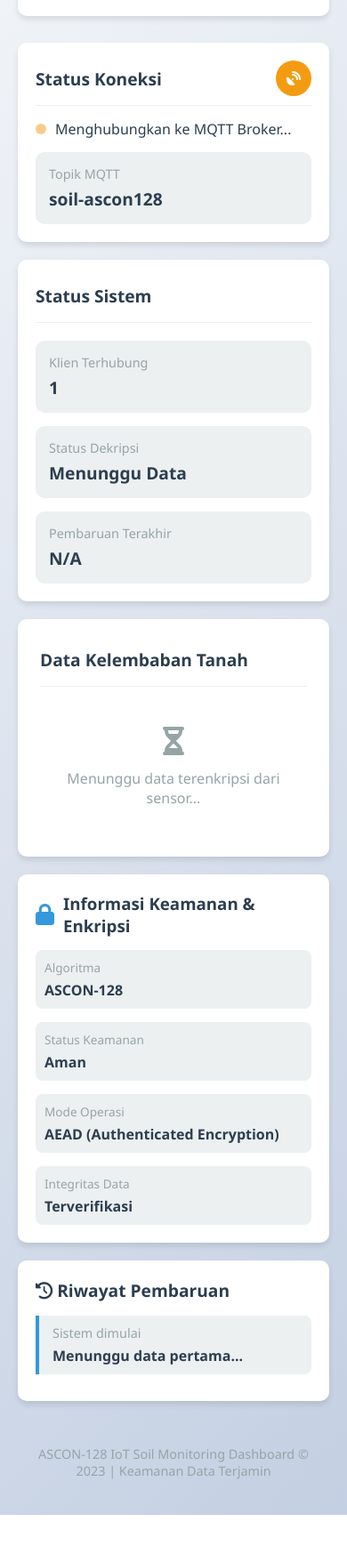
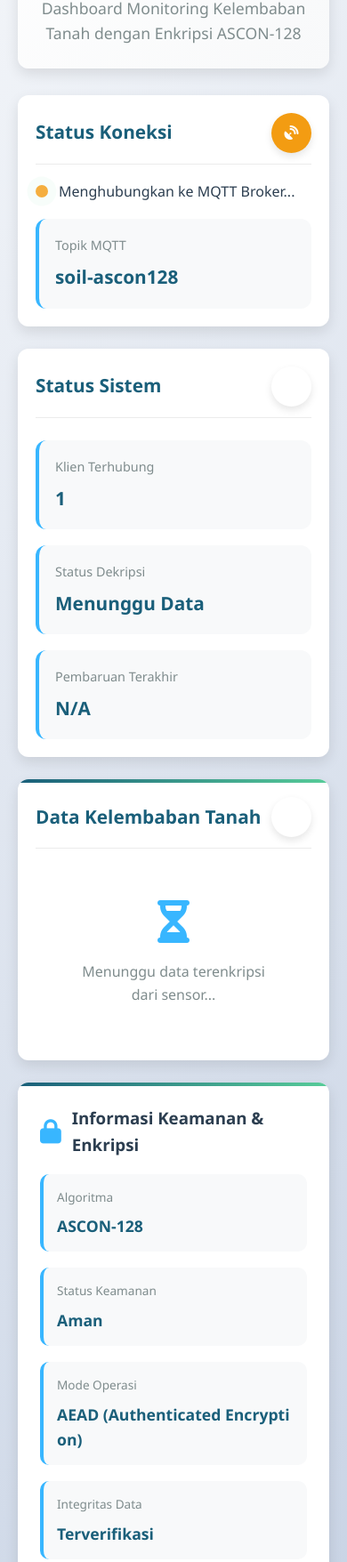
Before and after one commit to Vannobble/Moisture-Monitor, a plain HTML site: page templates/index.html in a window 390 px wide. Shown: the part 244-2000 px from the top of the page at 89% size. Before the commit the page ends 1947 px from the top, so only its background shows below. Drawn offline with nearby package versions, Linux system fonts and the light colour scheme; no server answers.

Commit message:
Initial commit

```diff
--- a/templates/index.html
+++ b/templates/index.html
@@ -8,16 +8,18 @@
     <link rel="stylesheet" href="https://cdnjs.cloudflare.com/ajax/libs/font-awesome/6.4.0/css/all.min.css">
     <style>
         :root {
-            --primary: #2c3e50;
-            --secondary: #3498db;
-            --success: #27ae60;
+            --primary: #1a5f7a;
+            --secondary: #57cc99;
+            --accent: #38b6ff;
+            --success: #2ecc71;
             --warning: #f39c12;
             --danger: #e74c3c;
-            --light: #ecf0f1;
+            --light: #f8f9fa;
             --dark: #2c3e50;
-            --gray: #95a5a6;
-            --shadow: 0 4px 6px rgba(0, 0, 0, 0.1);
-            --radius: 10px;
+            --gray: #7f8c8d;
+            --shadow: 0 6px 15px rgba(0, 0, 0, 0.1);
+            --radius: 12px;
+            --transition: all 0.3s ease;
         }
 
         * {
@@ -32,6 +34,7 @@
             color: var(--dark);
             min-height: 100vh;
             padding: 20px;
+            line-height: 1.6;
         }
 
         .container {
@@ -42,10 +45,22 @@
         header {
             text-align: center;
             margin-bottom: 30px;
-            padding: 20px;
-            background: white;
+            padding: 25px;
+            background: linear-gradient(135deg, #ffffff 0%, #f8f9fa 100%);
             border-radius: var(--radius);
             box-shadow: var(--shadow);
+            position: relative;
+            overflow: hidden;
+        }
+
+        header::before {
+            content: '';
+            position: absolute;
+            top: 0;
+            left: 0;
+            width: 100%;
+            height: 4px;
+            background: linear-gradient(to right, var(--primary), var(--secondary));
         }
 
         .logo {
@@ -57,64 +72,88 @@
         }
 
         .logo i {
-            font-size: 2.5rem;
+            font-size: 2.8rem;
             color: var(--secondary);
+            text-shadow: 0 2px 5px rgba(0, 0, 0, 0.1);
         }
 
         h1 {
             color: var(--primary);
-            font-size: 2.2rem;
+            font-size: 2.4rem;
             font-weight: 700;
+            letter-spacing: -0.5px;
         }
 
         .subtitle {
             color: var(--gray);
             font-size: 1.1rem;
-            margin-top: 5px;
+            margin-top: 8px;
+            font-weight: 500;
         }
 
         .dashboard-grid {
             display: grid;
             grid-template-columns: repeat(auto-fit, minmax(300px, 1fr));
-            gap: 20px;
-            margin-bottom: 20px;
+            gap: 25px;
+            margin-bottom: 25px;
         }
 
         .card {
             background: white;
             border-radius: var(--radius);
             box-shadow: var(--shadow);
-            padding: 20px;
-            transition: transform 0.3s ease;
+            padding: 25px;
+            transition: var(--transition);
+            position: relative;
+            overflow: hidden;
+        }
+
+        .card::before {
+            content: '';
+            position: absolute;
+            top: 0;
+            left: 0;
+            width: 100%;
+            height: 4px;
+            background: linear-gradient(to right, var(--primary), var(--secondary));
+            transform: scaleX(0);
+            transform-origin: left;
+            transition: transform 0.5s ease;
+        }
+
+        .card:hover::before {
+            transform: scaleX(1);
         }
 
         .card:hover {
-            transform: translateY(-5px);
+            transform: translateY(-8px);
+            box-shadow: 0 12px 20px rgba(0, 0, 0, 0.15);
         }
 
         .card-header {
             display: flex;
             align-items: center;
             justify-content: space-between;
-            margin-bottom: 15px;
-            padding-bottom: 10px;
-            border-bottom: 1px solid var(--light);
+            margin-bottom: 18px;
+            padding-bottom: 12px;
+            border-bottom: 1px solid rgba(0, 0, 0, 0.08);
         }
 
         .card-title {
-            font-size: 1.2rem;
+            font-size: 1.3rem;
             font-weight: 600;
             color: var(--primary);
         }
 
         .card-icon {
-            width: 40px;
-            height: 40px;
+            width: 45px;
+            height: 45px;
             border-radius: 50%;
             display: flex;
             align-items: center;
             justify-content: center;
             color: white;
+            box-shadow: 0 4px 8px rgba(0, 0, 0, 0.1);
         }
 
         .icon-connected {
@@ -132,14 +171,15 @@
         .status-indicator {
             display: flex;
             align-items: center;
-            gap: 10px;
-            margin-bottom: 15px;
+            gap: 12px;
+            margin-bottom: 18px;
         }
 
         .status-dot {
-            width: 12px;
-            height: 12px;
+            width: 14px;
+            height: 14px;
             border-radius: 50%;
+            box-shadow: 0 0 5px rgba(0, 0, 0, 0.2);
         }
 
         .dot-connected {
@@ -157,66 +197,94 @@
         }
 
         @keyframes pulse {
-            0% { opacity: 1; }
-            50% { opacity: 0.5; }
-            100% { opacity: 1; }
+            0% {
+                opacity: 1;
+                box-shadow: 0 0 0 0 rgba(46, 204, 113, 0.7);
+            }
+            70% {
+                opacity: 0.8;
+                box-shadow: 0 0 0 10px rgba(46, 204, 113, 0);
+            }
+            100% {
+                opacity: 1;
+                box-shadow: 0 0 0 0 rgba(46, 204, 113, 0);
+            }
         }
 
         .data-display {
             background: white;
             border-radius: var(--radius);
             box-shadow: var(--shadow);
-            padding: 25px;
-            margin-bottom: 20px;
+            padding: 30px;
+            margin-bottom: 25px;
+            position: relative;
+            overflow: hidden;
+        }
+
+        .data-display::before {
+            content: '';
+            position: absolute;
+            top: 0;
+            left: 0;
+            width: 100%;
+            height: 4px;
+            background: linear-gradient(to right, var(--primary), var(--secondary));
         }
 
         .moisture-value {
-            font-size: 4rem;
-            font-weight: 700;
+            font-size: 5rem;
+            font-weight: 800;
             text-align: center;
-            margin: 20px 0;
+            margin: 25px 0;
             color: var(--primary);
+            text-shadow: 0 2px 5px rgba(0, 0, 0, 0.1);
+            transition: var(--transition);
         }
 
         .progress-container {
-            margin: 25px 0;
+            margin: 30px 0;
         }
 
         .progress-bar {
-            height: 30px;
-            background: var(--light);
-            border-radius: 15px;
+            height: 35px;
+            background: #f1f2f6;
+            border-radius: 18px;
             overflow: hidden;
             position: relative;
+            box-shadow: inset 0 2px 5px rgba(0, 0, 0, 0.1);
         }
 
         .progress-fill {
             height: 100%;
-            border-radius: 15px;
+            border-radius: 18px;
             transition: width 0.8s ease, background 0.5s ease;
             display: flex;
             align-items: center;
             justify-content: flex-end;
-            padding-right: 15px;
+            padding-right: 20px;
             color: white;
-            font-weight: 600;
+            font-weight: 700;
+            box-shadow: 0 2px 5px rgba(0, 0, 0, 0.2);
         }
 
         .progress-labels {
             display: flex;
             justify-content: space-between;
-            margin-top: 8px;
+            margin-top: 10px;
             font-size: 0.9rem;
             color: var(--gray);
+            font-weight: 500;
         }
 
         .condition-badge {
             display: inline-block;
-            padding: 8px 15px;
-            border-radius: 20px;
+            padding: 10px 20px;
+            border-radius: 25px;
             font-weight: 600;
             text-align: center;
-            margin: 10px 0;
+            margin: 15px 0;
+            box-shadow: 0 4px 8px rgba(0, 0, 0, 0.1);
+            transition: var(--transition);
         }
 
         .condition-critical {
@@ -237,126 +305,198 @@
         .info-grid {
             display: grid;
             grid-template-columns: repeat(auto-fit, minmax(200px, 1fr));
-            gap: 15px;
-            margin-top: 20px;
+            gap: 18px;
+            margin-top: 25px;
         }
 
         .info-item {
             display: flex;
             flex-direction: column;
-            padding: 15px;
-            background: var(--light);
+            padding: 18px;
+            background: #f8f9fa;
             border-radius: var(--radius);
+            transition: var(--transition);
+            border-left: 4px solid var(--accent);
+        }
+
+        .info-item:hover {
+            background: #e9ecef;
+            transform: translateY(-3px);
         }
 
         .info-label {
             font-size: 0.9rem;
             color: var(--gray);
+            font-weight: 500;
         }
 
         .info-value {
-            font-size: 1.2rem;
-            font-weight: 600;
-            margin-top: 5px;
+            font-size: 1.3rem;
+            font-weight: 700;
+            margin-top: 8px;
+            color: var(--primary);
         }
 
         .encryption-info {
             background: white;
             border-radius: var(--radius);
             box-shadow: var(--shadow);
-            padding: 20px;
-            margin-top: 20px;
+            padding: 25px;
+            margin-top: 25px;
+            position: relative;
+            overflow: hidden;
+        }
+
+        .encryption-info::before {
+            content: '';
+            position: absolute;
+            top: 0;
+            left: 0;
+            width: 100%;
+            height: 4px;
+            background: linear-gradient(to right, var(--primary), var(--secondary));
         }
 
         .encryption-header {
             display: flex;
             align-items: center;
-            gap: 10px;
-            margin-bottom: 15px;
+            gap: 12px;
+            margin-bottom: 18px;
         }
 
         .encryption-header i {
-            color: var(--secondary);
-            font-size: 1.5rem;
+            color: var(--accent);
+            font-size: 1.7rem;
         }
 
         .encryption-details {
             display: grid;
             grid-template-columns: repeat(auto-fit, minmax(200px, 1fr));
-            gap: 15px;
+            gap: 18px;
         }
 
         .detail-item {
-            padding: 10px;
-            background: var(--light);
-            border-radius: 8px;
+            padding: 15px;
+            background: #f8f9fa;
+            border-radius: 10px;
+            transition: var(--transition);
+            border-left: 4px solid var(--accent);
+        }
+
+        .detail-item:hover {
+            background: #e9ecef;
+            transform: translateY(-3px);
         }
 
         .detail-label {
             font-size: 0.85rem;
             color: var(--gray);
+            font-weight: 500;
         }
 
         .detail-value {
-            font-size: 1rem;
+            font-size: 1.1rem;
             font-weight: 600;
-            margin-top: 5px;
+            margin-top: 8px;
             word-break: break-all;
+            color: var(--primary);
         }
 
         .error-message {
             background: var(--danger);
             color: white;
-            padding: 15px;
+            padding: 18px;
             border-radius: var(--radius);
-            margin-top: 20px;
+            margin-top: 25px;
             display: none;
+            box-shadow: 0 4px 8px rgba(0, 0, 0, 0.1);
         }
 
         .history-container {
             background: white;
             border-radius: var(--radius);
             box-shadow: var(--shadow);
-            padding: 20px;
-            margin-top: 20px;
+            padding: 25px;
+            margin-top: 25px;
+            position: relative;
+            overflow: hidden;
+        }
+
+        .history-container::before {
+            content: '';
+            position: absolute;
+            top: 0;
+            left: 0;
+            width: 100%;
+            height: 4px;
+            background: linear-gradient(to right, var(--primary), var(--secondary));
         }
 
         .history-title {
-            font-size: 1.2rem;
+            font-size: 1.3rem;
             font-weight: 600;
-            margin-bottom: 15px;
+            margin-bottom: 18px;
             color: var(--primary);
+            display: flex;
+            align-items: center;
+            gap: 10px;
         }
 
         .history-list {
-            max-height: 200px;
+            max-height: 250px;
             overflow-y: auto;
+            padding-right: 10px;
+        }
+
+        .history-list::-webkit-scrollbar {
+            width: 6px;
+        }
+
+        .history-list::-webkit-scrollbar-track {
+            background: #f1f1f1;
+            border-radius: 10px;
+        }
+
+        .history-list::-webkit-scrollbar-thumb {
+            background: var(--accent);
+            border-radius: 10px;
         }
 
         .history-item {
-            padding: 10px 15px;
+            padding: 15px;
             border-left: 4px solid var(--secondary);
-            margin-bottom: 10px;
-            background: var(--light);
-            border-radius: 0 8px 8px 0;
+            margin-bottom: 12px;
+            background: #f8f9fa;
+            border-radius: 0 10px 10px 0;
+            transition: var(--transition);
+        }
+
+        .history-item:hover {
+            background: #e9ecef;
+            transform: translateX(5px);
         }
 
         .history-time {
             font-size: 0.9rem;
             color: var(--gray);
+            font-weight: 500;
         }
 
         .history-value {
             font-weight: 600;
-            margin-top: 5px;
+            margin-top: 8px;
+            color: var(--primary);
         }
 
         footer {
             text-align: center;
-            margin-top: 30px;
-            padding: 20px;
+            margin-top: 35px;
+            padding: 25px;
             color: var(--gray);
             font-size: 0.9rem;
+            background: white;
+            border-radius: var(--radius);
+            box-shadow: var(--shadow);
         }
 
         @media (max-width: 768px) {
@@ -365,8 +505,44 @@
             }
 
             .moisture-value {
-                font-size: 3rem;
+                font-size: 3.5rem;
             }
+
+            .card {
+                padding: 20px;
+            }
+
+            .data-display {
+                padding: 20px;
+            }
+        }
+
+        /* Animasi loading */
+        .loading {
+            display: inline-block;
+            width: 20px;
+            height: 20px;
+            border: 3px solid rgba(255,255,255,.3);
+            border-radius: 50%;
+            border-top-color: #fff;
+            animation: spin 1s ease-in-out infinite;
+        }
+
+        @keyframes spin {
+            to { transform: rotate(360deg); }
+        }
+
+        /* Efek glow untuk status penting */
+        .glow {
+            box-shadow: 0 0 10px rgba(46, 204, 113, 0.5);
+        }
+
+        .warning-glow {
+            box-shadow: 0 0 10px rgba(243, 156, 18, 0.5);
+        }
+
+        .danger-glow {
+            box-shadow: 0 0 10px rgba(231, 76, 60, 0.5);
         }
     </style>
 </head>
@@ -431,8 +607,8 @@
             </div>
 
             <div id="waiting-data">
-                <p style="text-align: center; padding: 30px; color: var(--gray);">
-                    <i class="fas fa-hourglass-half fa-2x" style="margin-bottom: 15px;"></i><br>
+                <p style="text-align: center; padding: 40px; color: var(--gray);">
+                    <i class="fas fa-hourglass-half fa-3x" style="margin-bottom: 20px; color: var(--accent);"></i><br>
                     Menunggu data terenkripsi dari sensor...
                 </p>
             </div>
@@ -626,12 +802,16 @@
             // Sesuaikan warna progress bar berdasarkan nilai
             if (data.value < 20) {
                 progressFill.style.backgroundColor = 'var(--danger)';
+                document.getElementById('moisture-value').style.color = 'var(--danger)';
             } else if (data.value < 40) {
                 progressFill.style.backgroundColor = 'var(--warning)';
+                document.getElementById('moisture-value').style.color = 'var(--warning)';
             } else if (data.value < 70) {
                 progressFill.style.backgroundColor = 'var(--success)';
+                document.getElementById('moisture-value').style.color = 'var(--success)';
             } else {
                 progressFill.style.backgroundColor = 'var(--warning)';
+                document.getElementById('moisture-value').style.color = 'var(--warning)';
             }
 
             // Perbarui badge kondisi
@@ -643,10 +823,13 @@
 
             if (data.status_level === 'critical') {
                 conditionBadge.classList.add('condition-critical');
+                conditionBadge.classList.add('danger-glow');
             } else if (data.status_level === 'warning') {
                 conditionBadge.classList.add('condition-warning');
+                conditionBadge.classList.add('warning-glow');
             } else {
                 conditionBadge.classList.add('condition-optimal');
+                conditionBadge.classList.add('glow');
             }
         }
 
```
Also changed, not shown: 2 other files.
